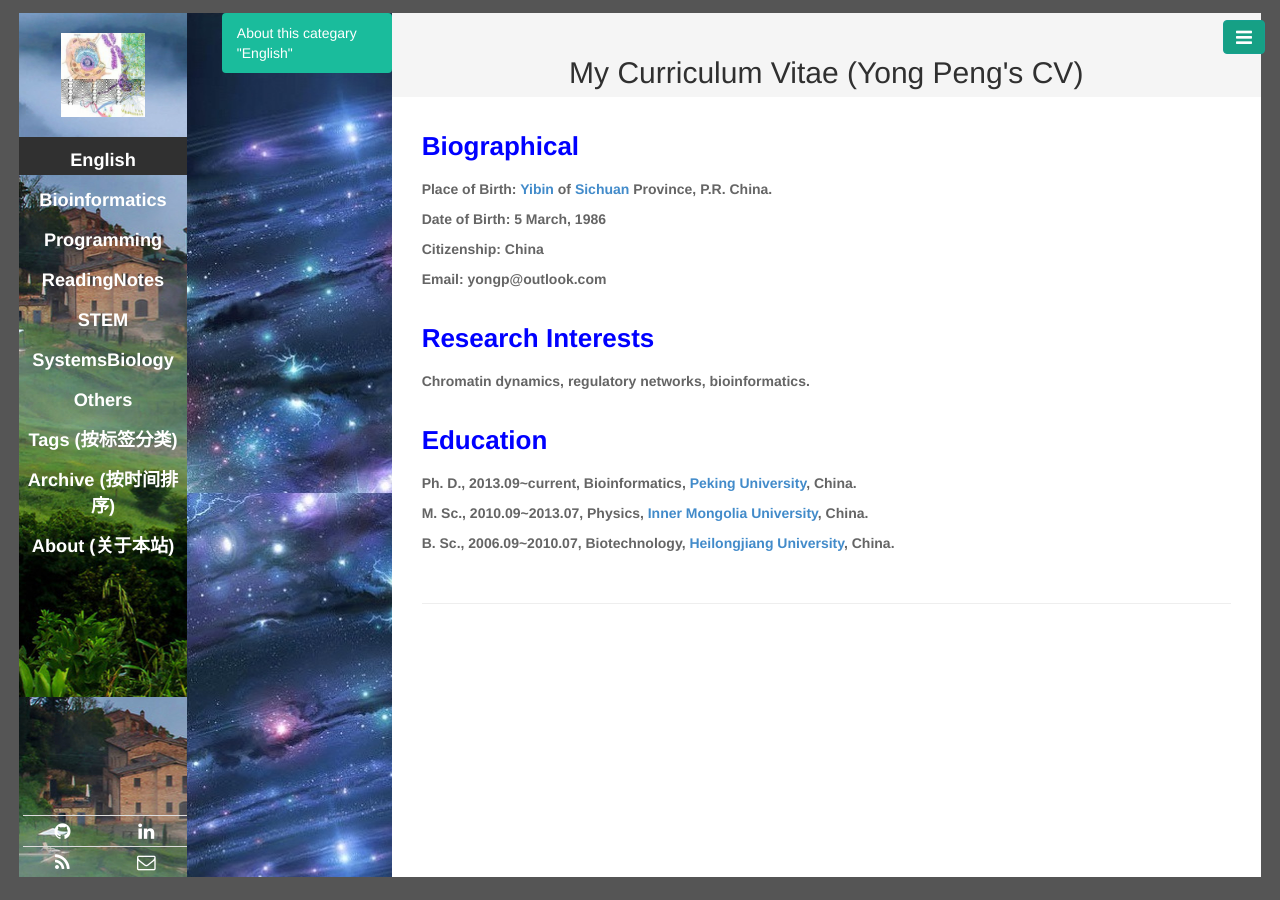
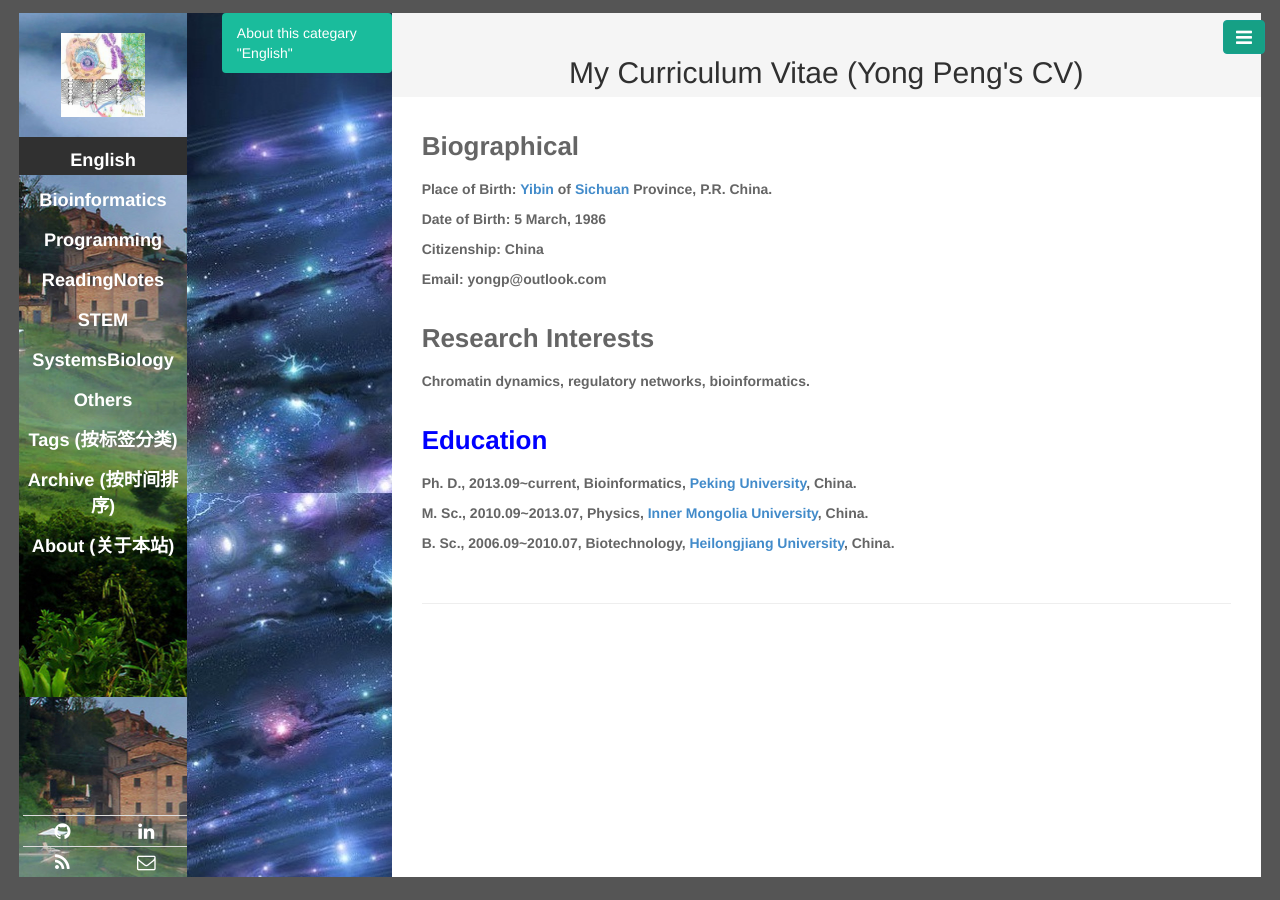
Before and after one commit to CTLife/CTLife.github.io, a Jekyll site: the page built from yongpeng.html, in a window 1280 px wide. Built offline with Jekyll 4.4.1, drawn with Linux system fonts in a browser that asks for light colours; Markdown is read by kramdown in place of the engine named in the settings.

Commit message:
Update yongpeng.html

```diff
--- a/yongpeng.html
+++ b/yongpeng.html
@@ -4,13 +4,13 @@ title: My Curriculum Vitae (Yong Peng's CV)
 titlename: Yong Peng CV
 ---
 
-<h3 style = "color:blue"><b>Biographical</b></h3>
+<h3 style = "color:blue4"><b>Biographical</b></h3>
 <p><b> Place of Birth: <a href="https://en.wikipedia.org/wiki/Yibin"> Yibin </a> of <a href="https://en.wikipedia.org/wiki/Sichuan">Sichuan</a> Province, P.R. China.</b></p>
 <p><b> Date of Birth: 5 March, 1986 </b></p>
 <p><b> Citizenship: China </b></p>
 <p><b> Email: yongp@outlook.com </b></p>
 
-<h3><b style = "color:blue">Research Interests</b></h3>
+<h3><b style = "color:blue4">Research Interests</b></h3>
 <p><b> Chromatin dynamics, regulatory networks, bioinformatics.</b></p>
 
 <h3><b style = "color:blue">Education</b></h3>
```
